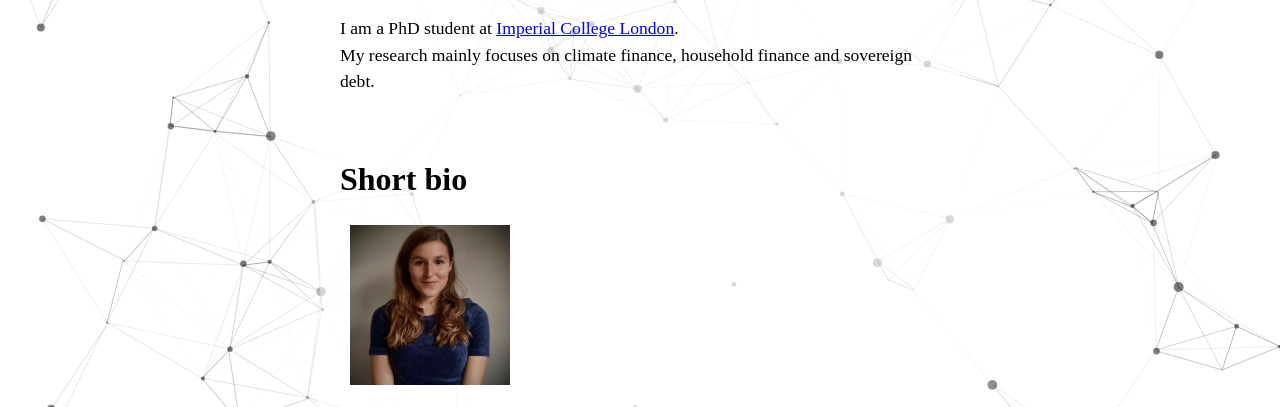
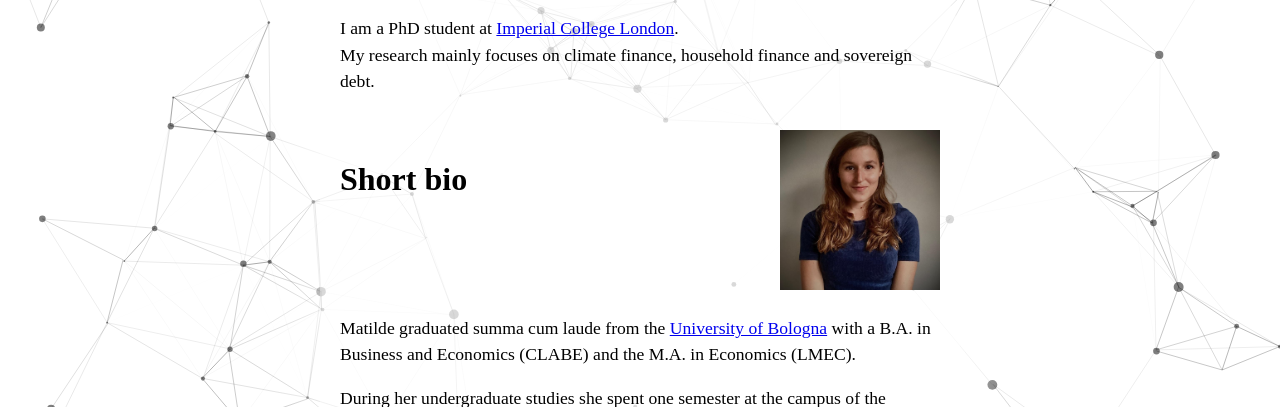
Before and after one commit to matildefaralli/matildefaralli.github.io, a plain HTML site: page index.html in a window 1280 px wide. Shown: the part 337-744 px from the top of the page. Drawn offline with Linux system fonts and the light colour scheme; some icons are missing; a web font is replaced by a local one.

Commit message:
Update index.html

```diff
--- a/index.html
+++ b/index.html
@@ -54,10 +54,10 @@
 
         <p> I am a PhD student at <a href="https://www.imperial.ac.uk/business-school/">Imperial College London</a>. <br>
         My research mainly focuses on climate finance, household finance and sovereign debt.</p>
-
+<p style="float: right;"><img style="padding: 0 0 0 10px" src="assets/headshot.jpg" height="auto" width="160" border="0px" /></p>
 <h2 id="short-bio">Short bio</h2>
 <div style="clear: right;">
-<p style="float: center;"><img style="padding: 0 0 0 10px" src="assets/headshot.jpg" height="auto" width="160" border="0px" /></p>
+
 <div>
     <p> Matilde graduated summa cum laude from the <a href=" https://www.unibo.it/en">University of Bologna</a> with a B.A. in Business and Economics (CLABE) and the M.A. in Economics (LMEC). </p>
 
```
